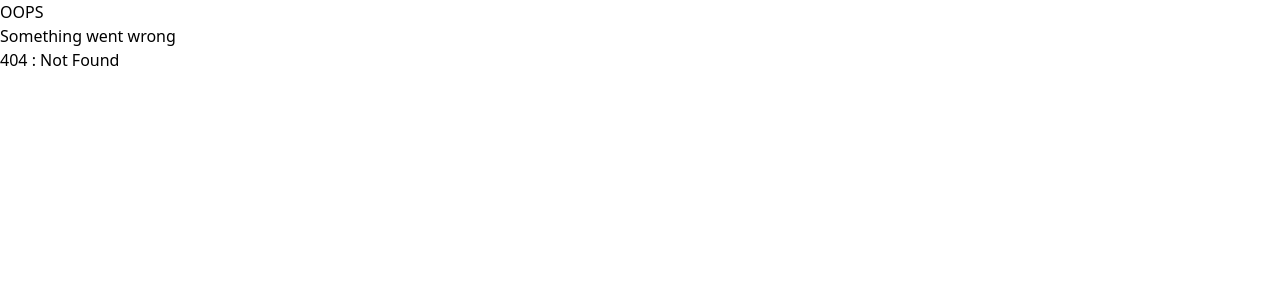
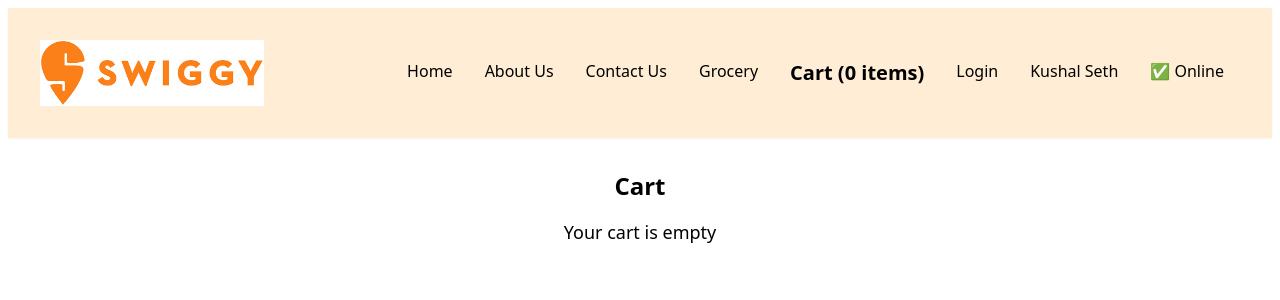
Before and after one commit to kushalseth/swiggy-clone, a React (Vite) app: page /cart in a window 1280 px wide. Before the commit this address had no page. Shown: the top 300 px of the page. Built offline with nearby package versions, Linux system fonts and the light colour scheme.

Commit message:
Redux toolkit integration

```diff
--- a/package.json
+++ b/package.json
@@ -16,8 +16,10 @@
     "tailwindcss": "^3.3.3"
   },
   "dependencies": {
+    "@reduxjs/toolkit": "^1.9.7",
     "react": "^18.2.0",
     "react-dom": "^18.2.0",
+    "react-redux": "^8.1.3",
     "react-router-dom": "^6.16.0"
   }
 }
--- /dev/null
+++ b/src/components/Cart.js
@@ -0,0 +1,34 @@
+import { useSelector, useDispatch } from "react-redux";
+import ItemList from "./ItemList";
+import ContactUs from "./ContactUs";
+import { clearCart } from "../utils/cartSlice";
+
+const Cart = () => {
+  const cartItems = useSelector((store) => store.cart.items);
+  const dispatch = useDispatch();
+
+  const clear = () => {
+    dispatch(clearCart());
+  };
+
+  return (
+    <div className="text-center m-4 p-4">
+      <h1 className="font-bold text-2xl">Cart</h1>
+      <div className="w-6/12 m-auto">
+        {cartItems?.length > 0 && (
+            <button
+              className="p-2 m-2 bg-black text-white rounded-lg"
+              onClick={clear}
+            >
+              Clear Cart
+            </button>
+          ) && <ItemList items={cartItems} />}
+        {cartItems?.length == 0 && (
+          <h2 className="p-2 m-2 text-lg"> Your cart is empty </h2>
+        )}
+      </div>
+    </div>
+  );
+};
+
+export default Cart;
--- a/src/components/Header.js
+++ b/src/components/Header.js
@@ -3,6 +3,7 @@ import { CDN_URL } from "../utils/constants";
 import { Link } from "react-router-dom";
 import useOnlineStatus from "../utils/useOnlineStatus";
 import UserContext from "../utils/userContext";
+import { useSelector } from "react-redux";
 
 const Header = () => {
   const [btnName, setBtnName] = useState("Login");
@@ -14,6 +15,8 @@ const Header = () => {
   const onlineStatus = useOnlineStatus();
 
   const data = useContext(UserContext);
+
+  const cartItems = useSelector((store) => store.cart.items);
 
   return (
     <div>
@@ -35,8 +38,8 @@ const Header = () => {
             <li className="px-4 py-3 rounded-2xl hover:bg-orange-300 text-center">
               <Link to="/grocery">Grocery</Link>
             </li>
-            <li className="px-4 py-3 rounded-2xl hover:bg-orange-300 text-center">
-              Cart
+            <li className="px-4 py-3 rounded-2xl hover:bg-orange-300 text-center font-bold text-xl">
+              <Link to="/cart">Cart ({cartItems?.length} items)</Link>
             </li>
             <li className="px-4 py-3 rounded-2xl hover:bg-orange-300 text-center">
               <button
--- a/src/components/ItemList.js
+++ b/src/components/ItemList.js
@@ -1,7 +1,15 @@
 import { LOGO_URL, EMPTY_URL } from "../utils/constants";
+import { addItem } from "../utils/cartSlice";
+import { useDispatch } from "react-redux";
 
 const ItemList = ({ items }) => {
-  console.log("items ", items);
+  const dispatch = useDispatch();
+
+  const handleAdd = (item) => {
+    // dispatch the action
+    dispatch(addItem(item));
+  };
+
   return (
     <div>
       {items.map((item) => (
@@ -18,7 +26,12 @@ const ItemList = ({ items }) => {
           </div>
           <div className="w-3/12 p-4">
             <div className="absolute">
-              <button className="p-2 float-right bg-black text-white shadow-lg mx-16 rounded-lg">
+              <button
+                className="p-2 float-right bg-black text-white shadow-lg mx-16 rounded-lg"
+                onClick={() => {
+                  handleAdd(item);
+                }}
+              >
                 Add +
               </button>
             </div>
--- a/src/components/RestaurantCategory.js
+++ b/src/components/RestaurantCategory.js
@@ -3,7 +3,6 @@ import ItemList from "./ItemList";
 
 const RestaurantCategory = ({ data, showItems, setShowIndex }) => {
   let outputCategory = [];
-  debugger;
 
   data.categories.forEach((x) => (outputCategory = [...x.itemCards]));
 
@@ -11,7 +10,6 @@ const RestaurantCategory = ({ data, showItems, setShowIndex }) => {
     setShowIndex();
   };
 
-  debugger;
   return (
     <div className="accordion-container floa">
       <div className="w-6/12 bg-orange-300 shadow-lg p-4 mx-auto my-4">
--- /dev/null
+++ b/src/utils/appStore.js
@@ -0,0 +1,13 @@
+import { configureStore } from "@reduxjs/toolkit";
+import cartReducer from "./cartSlice";
+
+//import cartSlice from "./cartSlice";
+
+const appStore = configureStore({
+  reducer: {
+    //        cart: cartSlice.reducer,
+    cart: cartReducer,
+  },
+});
+
+export default appStore;
--- /dev/null
+++ b/src/utils/cartSlice.js
@@ -0,0 +1,26 @@
+import { createSlice } from "@reduxjs/toolkit";
+
+const cartSlice = createSlice({
+  name: "cart",
+  initialState: {
+    items: [],
+  },
+  reducers: {
+    addItem: (state, action) => {
+      state.items.push(action.payload);
+    },
+    removeItem: (state, action) => {
+      state.items.pop();
+    },
+    clearCart: (state, action) => {
+      // this is wrong as this will just update the local state variable to empty. but the original
+      // will remane same. so do this
+      state.items.length = 0;
+      state.items = [];
+    },
+  },
+});
+
+export const { addItem, removeItem, clearCart } = cartSlice.actions;
+
+export default cartSlice.reducer;
--- a/src/utils/useRestaurantMenu.js
+++ b/src/utils/useRestaurantMenu.js
@@ -22,7 +22,6 @@ const useRestaurantMenu = (resId) => {
       json?.data?.cards[2]?.groupedCard?.cardGroupMap?.REGULAR?.cards[1]?.card
         ?.card?.itemCards;
 
-    debugger;
     const filteredCategories =
       json?.data?.cards[2]?.groupedCard?.cardGroupMap?.REGULAR?.cards.filter(
         (c) =>
```
Also changed, not shown: src/App.js (+10 -4 lines), 1 other file (tests, documents, lock files or other folders).
